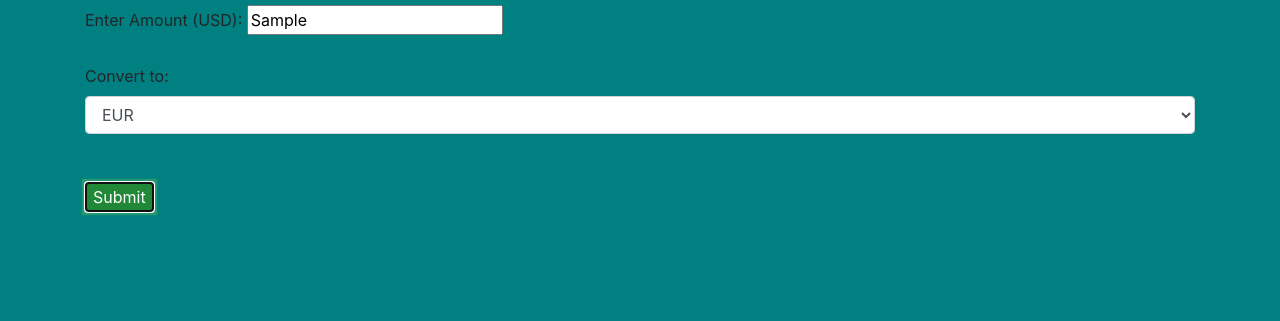
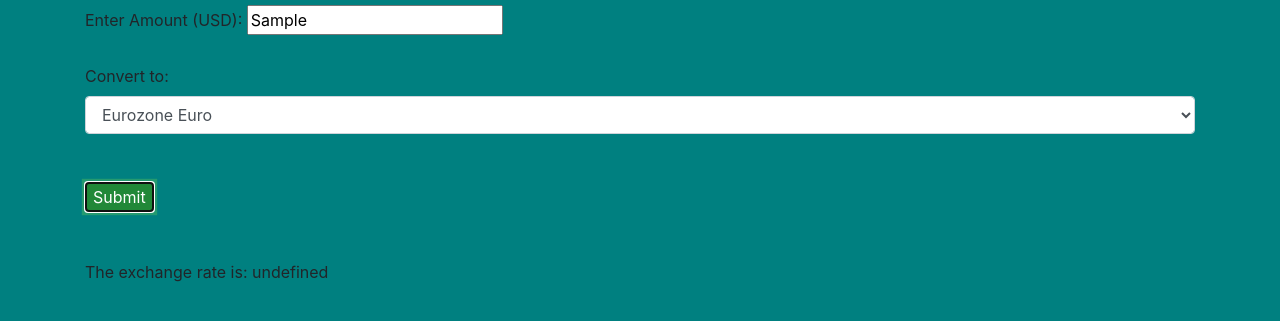
Before and after one commit to DeyaCard/currency-exchanger, a website built with webpack: page src/index.html in a window 1280 px wide. Both pictures are taken after typing "Sample" into the empty fields and a click on the button "Submit". Shown: the part 51-372 px from the top of the page. Built offline with nearby package versions, Linux system fonts and the light colour scheme; no server answers.

Commit message:
add getElements details

```diff
--- a/src/index.html
+++ b/src/index.html
@@ -6,23 +6,25 @@
 <body>
   <div class="container">
     <h1>Currency Exchange</h1>
+    <form id="exchangeForm">
     <label for="amount">Enter Amount (USD): </label>
       <input id="amount" type="text">
       <br>
       <br>
       <label for="currencyTo">Convert to:</label>
       <select class="form-control" id="currencyTo">
-        <option value="EUR">EUR</option>
-        <option value="INR">INR</option>
-        <option value="JPY">JPY</option>
-        <option value="MXN">MXN</option>
-        <option value="NZD">NZD</option>
-        <option value="DKK">DZZ</option>
-        <option value="CAD">CAD</option>
+        <option value="EUR">Eurozone Euro</option>
+        <option value="INR">Indian Rupee</option>
+        <option value="JPY">Japanese Yen</option>
+        <option value="MXN">Mexican Peso</option>
+        <option value="NZD">New Zealand Dollar</option>
+        <option value="DKK">Denmark Krone</option>
+        <option value="CAD">Canadian Dollar</option>
       </select>
       <br>
       <br>
       <button class="btn-success" id="exchangeCurrency" type="click">Submit</button>
+    </form>
       <br>
       <br>
       <div class="showErrors"></div>
--- a/src/js/currency.js
+++ b/src/js/currency.js
@@ -2,12 +2,12 @@ export default class Currency {
   static async currencyEx(amount, currencyTo) {
     try {
       const response = await fetch(`https://v6.exchangerate-api.com/v6/${process.env.API_KEY}/pair/USD/${currencyTo}`)
-      console.log(response);
 
       if (!response.ok) {
         throw Error (response.statusText);
       }
-      return response.json();
+      const jsonData = await response.json();
+      return jsonData;
     } catch(error) {
       return error.message;
     }
--- a/src/js/index.js
+++ b/src/js/index.js
@@ -4,15 +4,17 @@ import 'bootstrap/dist/css/bootstrap.min.css';
 import './../css/styles.css';
 import Currency from './currency.js'
 
+console.log(Currency)
+
 function clearFields() {
   $('.showErrors').text("");
   $('.showExchange').text("");
 }
 
-function getElements(response) {
+function getElements(response, amount) {
     if(response) {
-      const amount = (response.usdAmount);
-      const convertTo = (response.usdConversion);
+      console.log(amount)
+      const convertTo = (response.conversion_rate);
       $('.showExchange').append(`The exchange rate is: ${convertTo}`);
     } else {
       $('.showErrors').text(`There was an error: ${response.message}`);
@@ -21,12 +23,14 @@ function getElements(response) {
 
 
 $(document).ready(function() {
-  $('#exchangeCurrency').click(function() {
+  $('#exchangeForm').submit(function(event) {
+    event.preventDefault();
     let amount = $('#amount').val();
+    let currencyTo = $('#currencyTo').val();
     clearFields();
-    currencyExchange.currencyEx(amount, currencyTo)
+    Currency.currencyEx(amount, currencyTo)
       .then(function(response) {
-        getElements(response, currencyTo);
+        getElements(response, amount);
       });
   });
 });
```
